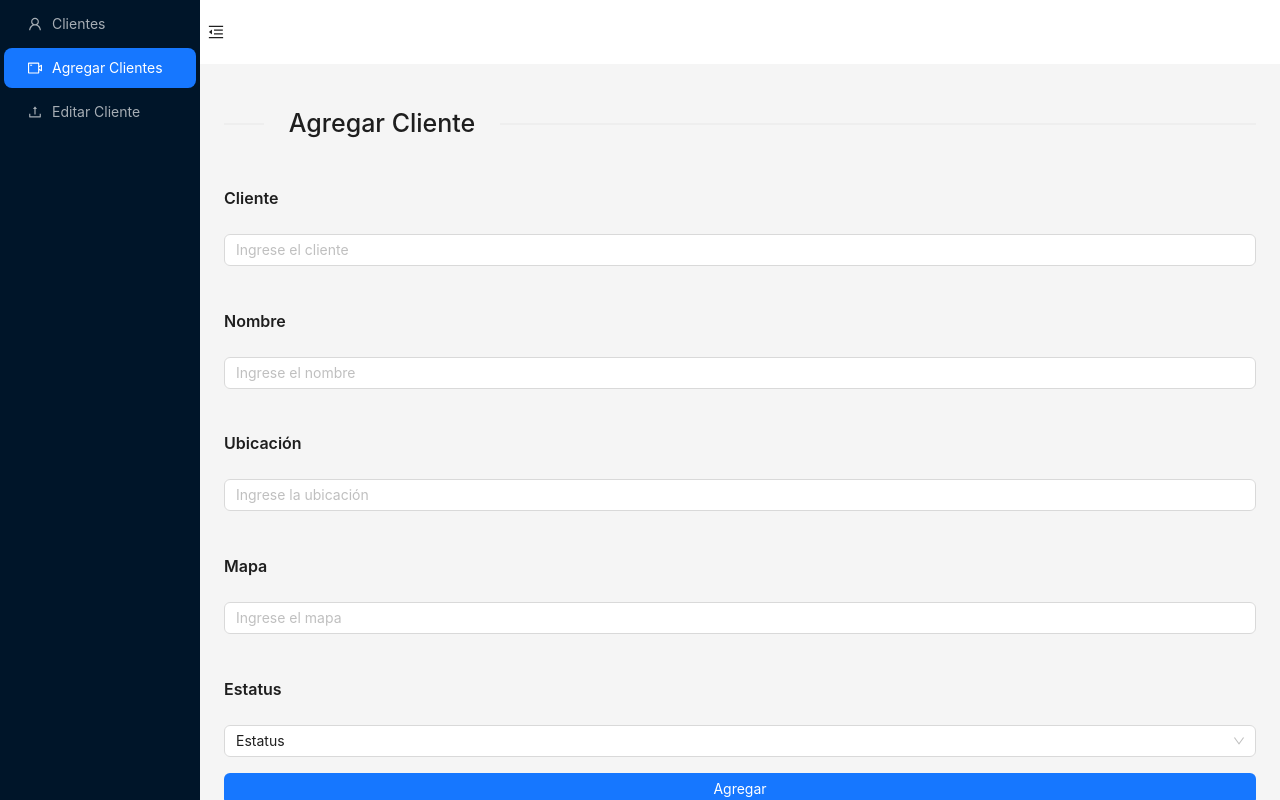
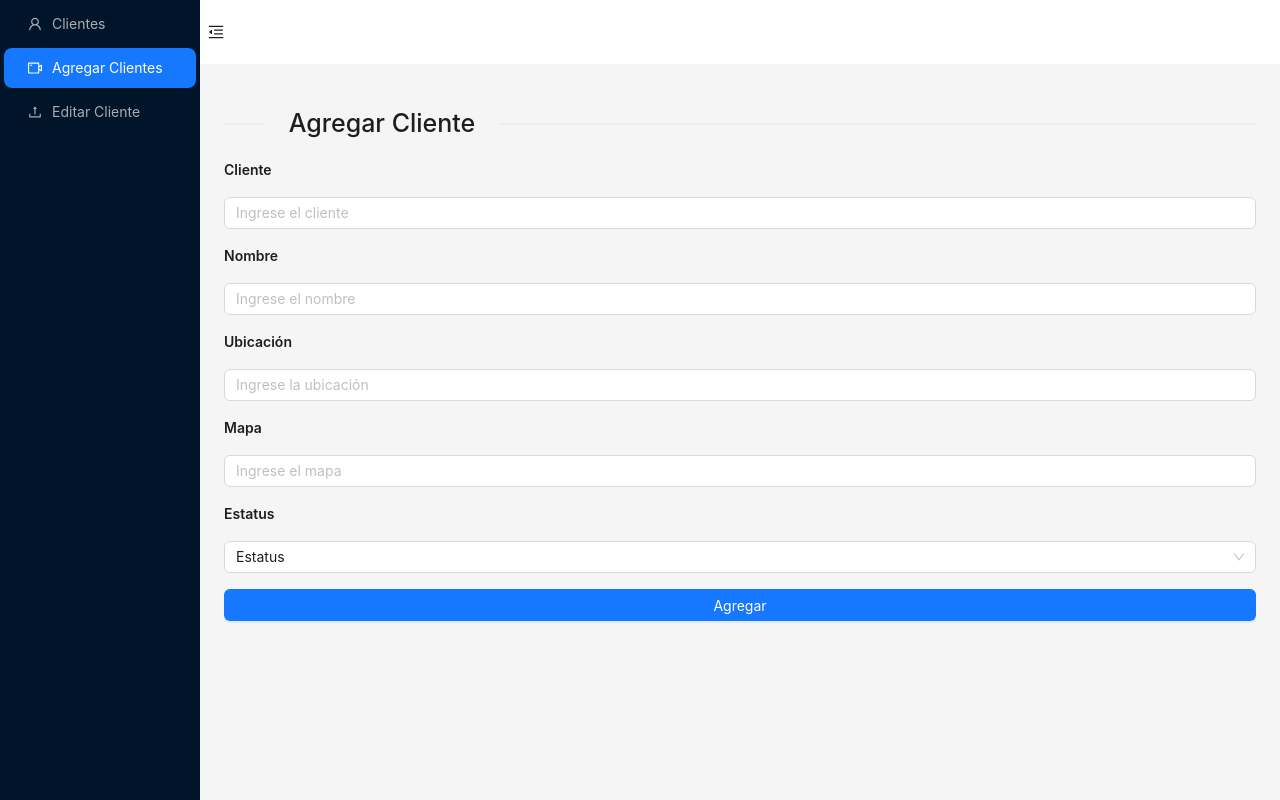
Before and after one commit to HaXyrdUtp/crud-react, a React (Create React App) app: page / in a window 1280 px wide. Both pictures are taken after a click on the item "Agregar Clientes". Built offline with nearby package versions, Linux system fonts and the light colour scheme; no server answers; the database is empty.

Commit message:
Mejorar y agregar labels en Seccion Editar
Se mejoro los labels agregados en la seccion de Agregar clientes y se agregaron nuevos labels en la seccion de editar clientes

Co-Authored-By: HaXyrdUtp <114700114+HaXyrdUtp@users.noreply.github.com>

```diff
--- a/src/App.js
+++ b/src/App.js
@@ -12,7 +12,7 @@ import { collection, getDocs, addDoc, updateDoc, deleteDoc, doc } from 'firebase
 import './App.css';
 
 const { Header, Sider, Content } = Layout;
-const {Title} = Typography;
+const {Text} = Typography;
 
 const App = () => {
   const [collapsed, setCollapsed] = useState(false);
@@ -197,7 +197,7 @@ const App = () => {
             <Divider orientation="left" style={{ fontSize: 25 }}>Agregar Cliente</Divider>
             <form onSubmit={agregarCliente}>
               <Space size="middle" direction="vertical" style={{ width: '100%' }}>
-                <Title level={5}>Cliente</Title>
+                <Text strong>Cliente</Text>
                 <Input
                   type="text"
                   className="form-control mb-2"
@@ -205,7 +205,7 @@ const App = () => {
                   value={clienteNombre}
                   onChange={e => setClienteNombre(e.target.value)}
                 />
-                <Title level={5}>Nombre</Title>
+                <Text strong>Nombre</Text>
                 <Input
                   type="text"
                   className="form-control mb-2"
@@ -213,7 +213,7 @@ const App = () => {
                   value={nombre}
                   onChange={e => setNombre(e.target.value)}
                 />
-                <Title level={5}>Ubicación</Title>
+                <Text strong>Ubicación</Text>
                 <Input
                   type="text"
                   className="form-control mb-2"
@@ -221,7 +221,7 @@ const App = () => {
                   value={ubicacion}
                   onChange={e => setUbicacion(e.target.value)}
                 />
-                <Title level={5}>Mapa</Title>
+                <Text strong>Mapa</Text>
                 <Input
                   type="text"
                   className="form-control mb-2"
@@ -229,7 +229,7 @@ const App = () => {
                   value={mapa}
                   onChange={e => setMapa(e.target.value)}
                 />
-                <Title level={5}>Estatus</Title>
+                <Text strong>Estatus</Text>
                 <Select
                   className="form-control mb-2"
                   defaultValue="Estatus"
@@ -253,6 +253,7 @@ const App = () => {
             <Divider orientation="left" style={{ fontSize: 25 }}>Editar Cliente</Divider>
             <form onSubmit={actualizarCliente}>
               <Space size="middle" direction="vertical" style={{ width: '100%' }}>
+                <Text strong>Cliente</Text>
                 <Input
                   type="text"
                   className="form-control mb-2"
@@ -260,6 +261,7 @@ const App = () => {
                   value={clienteNombre}
                   onChange={e => setClienteNombre(e.target.value)}
                 />
+                <Text strong>Nombre</Text>
                 <Input
                   type="text"
                   className="form-control mb-2"
@@ -267,6 +269,7 @@ const App = () => {
                   value={nombre}
                   onChange={e => setNombre(e.target.value)}
                 />
+                <Text strong>Ubicacion</Text>
                 <Input
                   type="text"
                   className="form-control mb-2"
@@ -274,6 +277,7 @@ const App = () => {
                   value={ubicacion}
                   onChange={e => setUbicacion(e.target.value)}
                 />
+                <Text strong>Mapa</Text>
                 <Input
                   type="text"
                   className="form-control mb-2"
@@ -281,9 +285,10 @@ const App = () => {
                   value={mapa}
                   onChange={e => setMapa(e.target.value)}
                 />
+                <Text strong>Estatus</Text>
                 <Select
                   className="form-control mb-2"
-                  defaultValue={estatus}
+                  defaultValue={"Seleccione"}
                   onChange={e => setEstatus(e)}
                   options={[
                     { value: 'En curso', label: 'En curso' },
```
